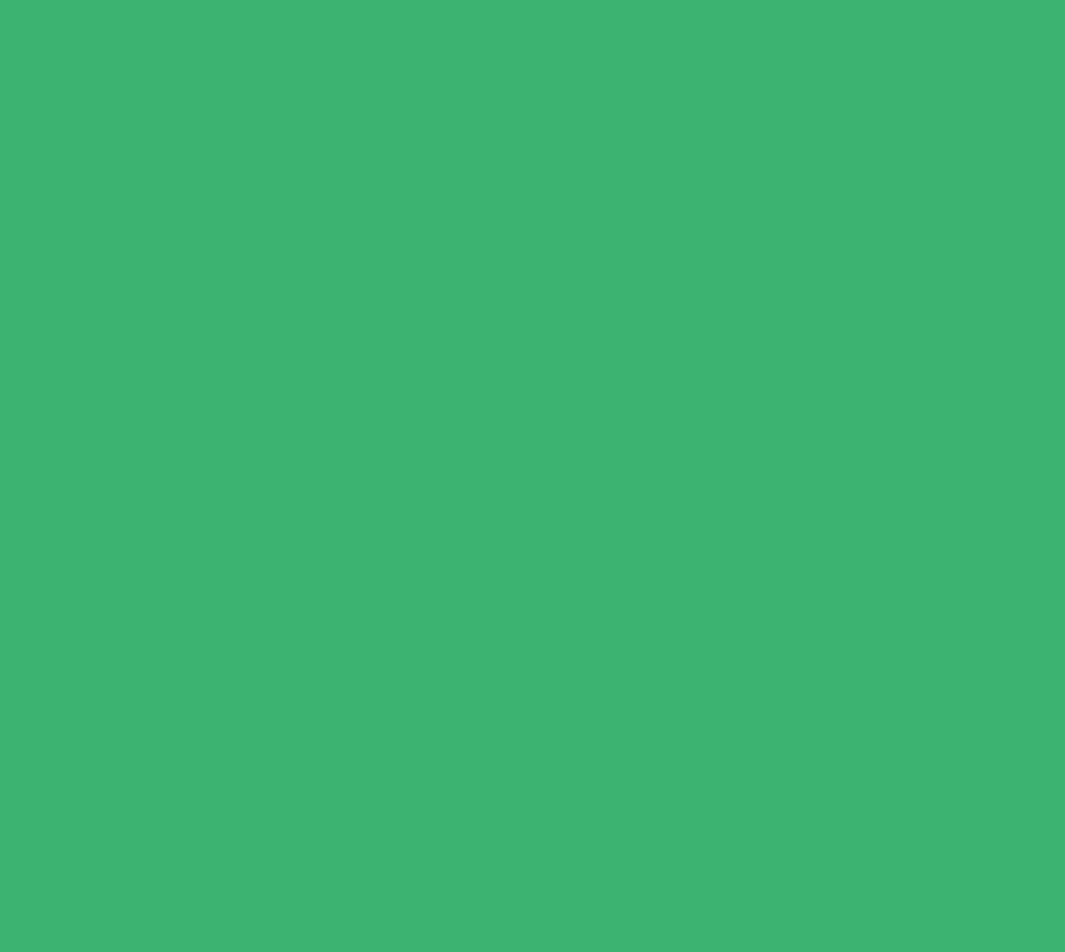
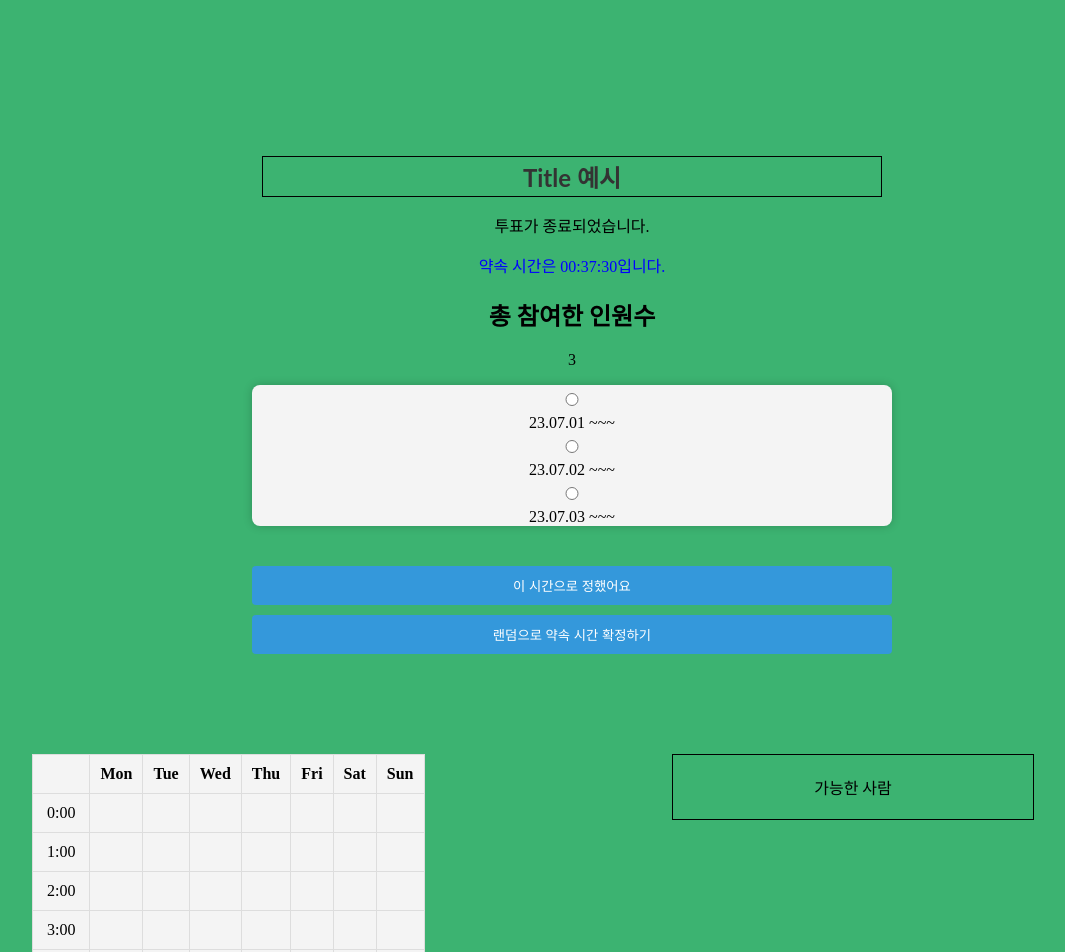
Before and after one commit to mindongmindong/whenMeet, a React (Create React App) app in the folder react-whenMeet/: page /resultend in a window 1280 px wide. Before the commit this address had no page. Shown: the top 952 px of the page, without its empty margins (68-1133 px from the left). Before the commit the page ends 800 px from the top, so only its background shows below. Built offline with nearby package versions, Linux system fonts and the light colour scheme.

Commit message:
[ADD] resultEnd, resultMake페이지 추가

```diff
--- a/react-whenMeet/src/App.js
+++ b/react-whenMeet/src/App.js
@@ -1,28 +1,35 @@
-import {useState,useEffect} from "react";
-import HomeMake from "./routes/HomeMake"
-import MeetingInfo from "./routes/MeetingInfo"
-import LinkPage from "./routes/LinkPage"
-import HomeParticipate from "./routes/HomeParticipate"
-import UserTimeInfo from "./routes/HomeMake"
-import{
-  BrowserRouter as Router,
-  Routes,
-  Route,
-} from "react-router-dom";
+import { useState, useEffect } from "react";
+import HomeMake from "./routes/HomeMake";
+import MeetingInfo from "./routes/MeetingInfo";
+import LinkPage from "./routes/LinkPage";
+import HomeParticipate from "./routes/HomeParticipate";
+import UserTimeInfo from "./routes/HomeMake";
+import ResultMake from "./routes/ResultMake";
+import ResultEnd from "./routes/ResultEnd";
+import { BrowserRouter as Router, Routes, Route } from "react-router-dom";
 
 function App() {
   return (
     <Router>
       <Routes>
-        <Route path="/" element={<HomeMake/>}> </Route>
+        <Route path="/" element={<HomeMake />}>
+          {" "}
+        </Route>
         <Route path="/homeparticipate" element={<HomeParticipate />}></Route>
-        <Route path="/meetinginfo" element={<MeetingInfo />}> </Route>
+        <Route path="/meetinginfo" element={<MeetingInfo />}>
+          {" "}
+        </Route>
         <Route path="/meetinginfo/linkpage" element={<LinkPage />}></Route>
-        <Route path="/homeparticipate/usertimeinfo" element={<UserTimeInfo />}></Route>
+        <Route
+          path="/homeparticipate/usertimeinfo"
+          element={<UserTimeInfo />}
+        ></Route>
+        <Route path="/result" element={<ResultMake />}></Route>//결과확인페이지
+        <Route path="/resultend" element={<ResultEnd />}></Route>// 투표 종료
+        페이지
       </Routes>
     </Router>
   );
 }
 
-
 export default App;
--- /dev/null
+++ b/react-whenMeet/src/components/CalendarWeek.jsx
@@ -0,0 +1,51 @@
+import React, { useState } from "react";
+import "../styles/CalendarWeek.css";
+const hours = [...Array(24).keys()].map((i) => `${i}:00`); // 0:00 to 23:00
+const days = ["Mon", "Tue", "Wed", "Thu", "Fri", "Sat", "Sun"];
+
+const CalendarWeek = () => {
+  const [schedule, setSchedule] = useState({});
+
+  const toggleHour = (day, hour) => {
+    const daySchedule = schedule[day] || [];
+    if (daySchedule.includes(hour)) {
+      setSchedule({
+        ...schedule,
+        [day]: daySchedule.filter((h) => h !== hour),
+      });
+    } else {
+      setSchedule({
+        ...schedule,
+        [day]: [...daySchedule, hour],
+      });
+    }
+  };
+
+  return (
+    <table className="calendar-container">
+      <thead>
+        <tr>
+          {["", ...days].map((day) => (
+            <th key={day}>{day}</th>
+          ))}
+        </tr>
+      </thead>
+      <tbody>
+        {hours.map((hour) => (
+          <tr key={hour}>
+            <td>{hour}</td>
+            {days.map((day) => (
+              <td
+                key={day}
+                className={schedule[day]?.includes(hour) ? "selected" : ""}
+                onClick={() => toggleHour(day, hour)}
+              />
+            ))}
+          </tr>
+        ))}
+      </tbody>
+    </table>
+  );
+};
+
+export default CalendarWeek;
--- /dev/null
+++ b/react-whenMeet/src/components/ResultEndForm.jsx
@@ -0,0 +1,64 @@
+import CalendarWeek from "./CalendarWeek";
+import React, { useState } from "react";
+import "../styles/ResultEnd.css";
+import "../styles/CalendarWeek.css";
+export default function ResultEndForm() {
+  const [title, setTitle] = useState("Title 예시");
+  const [resultTime, setresultTIme] = useState("00:37:30");
+  const [completedPeopleNum, setcompletedPeopleNum] = useState(3);
+  const [selectedDate, setSelectedDate] = useState("");
+  //const [possibleDates, setpossibleDate] = useState("");
+  const possibleDates = ["23.07.01 ~~~", "23.07.02 ~~~", "23.07.03 ~~~"];
+  const [completedTasks, setCompletedTasks] = useState(3);
+  const [totalTasks, setTotalTasks] = useState(7);
+  const [timeLeft, setTimeLeft] = useState("00:37:30");
+  const handleDateChange = (event) => {
+    setSelectedDate(event.target.value);
+  };
+
+  return (
+    <div style={{ textAlign: "center", width: "50%" }}>
+      <h1 className="title-box">{title}</h1>
+      <p>투표가 종료되었습니다.</p>
+      <p style={{ color: "blue" }}>약속 시간은 {resultTime}입니다.</p>
+      <div>
+        <h2>총 참여한 인원수</h2>
+        <p>{completedPeopleNum}</p>
+        <form className="form-container">
+          {possibleDates.map((date, index) => (
+            <label key={index}>
+              <input
+                type="radio"
+                name="date"
+                value={date}
+                checked={selectedDate === date}
+                onChange={handleDateChange}
+              />
+              {date}
+            </label>
+          ))}
+        </form>
+        <button
+          style={{ marginTop: "20px", padding: "10px 20px" }}
+          onClick={() => console.log(selectedDate)}
+        >
+          이 시간으로 정했어요
+        </button>
+        <button style={{ marginTop: "10px", padding: "10px 20px" }}>
+          랜덤으로 약속 시간 확정하기
+        </button>
+      </div>
+      <CalendarWeek className="calander" />
+      <span
+        className="possibleMan"
+        style={{
+          position: "absolute",
+          marginTop: "100px",
+          marginLeft: "100px",
+        }}
+      >
+        <div style={{ textAlign: "center" }}>가능한 사람</div>
+      </span>
+    </div>
+  );
+}
--- /dev/null
+++ b/react-whenMeet/src/components/ResultMakeForm.js
@@ -0,0 +1,47 @@
+//결과 확인 페이지
+import React, { useState } from "react";
+import CalendarWeek from "./CalendarWeek";
+import { useNavigate } from "react-router-dom";
+
+function ResultMakeForm() {
+  const [title, setTitle] = useState("Title 예시");
+  const [completedTasks, setCompletedTasks] = useState(3);
+  const [totalTasks, setTotalTasks] = useState(7);
+  const [timeLeft, setTimeLeft] = useState("00:37:30");
+  const navigate = useNavigate();
+  // 타이머를 시작하고 관리하는 로직
+
+  const handleEdit = () => {
+    navigate("/meetinginfo/linkpage");
+  };
+
+  return (
+    <div>
+      <h1 className="title-box">{title}</h1>
+      <div>
+        현재 완료한 일업수 {completedTasks} / {totalTasks}
+      </div>
+      <div>종료까지 남은 시간 {timeLeft}</div>
+      <button onClick={handleEdit}>수정하기</button>
+      <button
+        onClick={() => {
+          navigate("/resultend");
+        }}
+      >
+        투표 종료하기
+      </button>
+      <CalendarWeek />
+      <span className="mostTime">
+        <div style={{ textAlign: "center" }}>
+          가장 많은 사람들이 가능한 일정
+        </div>
+        <ol>//일정 5개 나열</ol>
+      </span>
+      <span className="possibleMan">
+        <div style={{ textAlign: "center" }}>가능한 사람</div>
+      </span>
+    </div>
+  );
+}
+
+export default ResultMakeForm;
--- /dev/null
+++ b/react-whenMeet/src/routes/ResultEnd.jsx
@@ -0,0 +1,12 @@
+import ResultEndForm from "../components/ResultEndForm";
+import "../styles/HomeMake.css";
+
+function ResultEnd() {
+  return (
+    <div className="center-container">
+      <ResultEndForm />
+    </div>
+  );
+}
+
+export default ResultEnd;
--- /dev/null
+++ b/react-whenMeet/src/routes/ResultMake.js
@@ -0,0 +1,12 @@
+import ResultMakeForm from "../components/ResultMakeForm";
+import "../styles/HomeMake.css";
+
+function ResultMake() {
+  return (
+    <div className="center-container">
+      <ResultMakeForm />
+    </div>
+  );
+}
+
+export default ResultMake;
--- /dev/null
+++ b/react-whenMeet/src/styles/CalendarWeek.css
@@ -0,0 +1,34 @@
+.calendar-container {
+  position: absolute;
+  left: 100px;
+  margin-top: 100px;
+  width: auto;
+}
+
+table {
+  width: 100%;
+  border-collapse: collapse;
+  text-align: center;
+}
+
+th,
+td {
+  border: 1px solid #ddd;
+  padding: 10px;
+}
+
+th {
+  background-color: #f4f4f4;
+}
+
+td {
+  background-color: #f4f4f4;
+  cursor: pointer;
+}
+td:hover {
+  background-color: aqua;
+}
+
+.selected {
+  background-color: #e0ffe0; /* 선택된 셀의 배경색 */
+}
--- a/react-whenMeet/src/styles/HomeMake.css
+++ b/react-whenMeet/src/styles/HomeMake.css
@@ -1,5 +1,5 @@
 body {
-    background-color: #3CB371; /* Set the background color of the entire page */
+  background-color: #3cb371; /* Set the background color of the entire page */
   margin: 0;
   padding: 0;
 }
@@ -24,7 +24,7 @@ h1 {
   margin-bottom: 20px;
   color: #333333;
   font-size: 24px;
-    font-family: 'Lato';
+  font-family: "Lato";
 }
 
 input {
@@ -64,6 +64,35 @@ button:hover {
   color: black; /* 검정색으로 글자색 지정 */
 }
 
+.mostTime {
+  position: absolute;
+  margin-top: 200px;
+  margin-left: 20px;
+  width: 20em;
+  border-width: 1px;
+  border-color: black;
+  border-style: solid;
+  padding: 20px;
+}
+.possibleMan {
+  position: absolute;
+  margin-left: 20px;
+  margin-top: 800px;
+  width: 20em;
+  border-width: 1px;
+  border-color: black;
+  border-style: solid;
+  padding: 20px;
+}
+
+.title-box {
+  text-align: center;
+  border-width: 1px;
+  border-color: black;
+  border-style: solid;
+  margin: 10px;
+  padding: 2px 10px;
+}
 /* Media queries for responsiveness */
 @media (max-width: 768px) {
   form {
--- /dev/null
+++ b/react-whenMeet/src/styles/ResultEnd.css
@@ -0,0 +1,8 @@
+.form-container {
+  width: 100%;
+  margin-bottom: 20px;
+  padding: 0;
+}
+.calendar {
+  margin-top: 100px;
+}
```
Also changed, not shown: react-whenMeet/src/components/Calendar.js (+12 -12 lines), 1 other file (tests, documents, lock files or other folders). Lines whose indentation alone changed are shown as unchanged.
